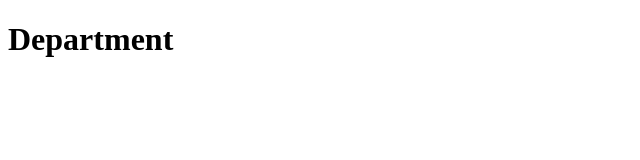
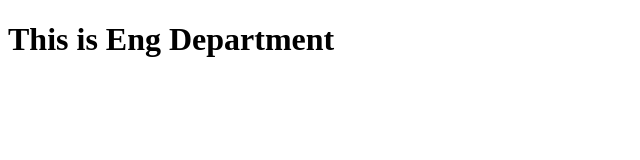
Before and after one commit to TLG-IT/eng, a plain HTML site: page index.html in a window 1280 px wide. Shown: the whole page, without its empty margins (0-640 px from the left). Drawn offline with Linux system fonts and the light colour scheme.

Commit message:
Update index.html

```diff
--- a/index.html
+++ b/index.html
@@ -6,6 +6,6 @@
     <title>This Eng Department</title>
 </head>
 <body>
-    <h1>Department</h1>
+    <h1>This is Eng Department</h1>
 </body>
 </html>
```
